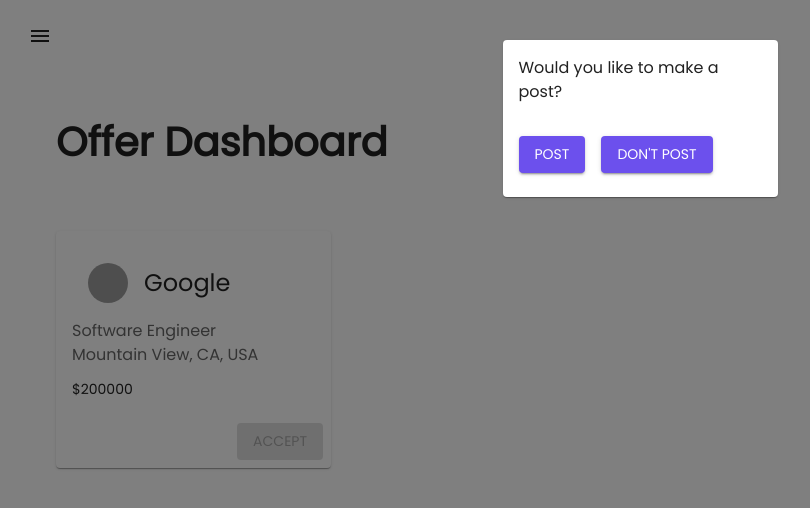
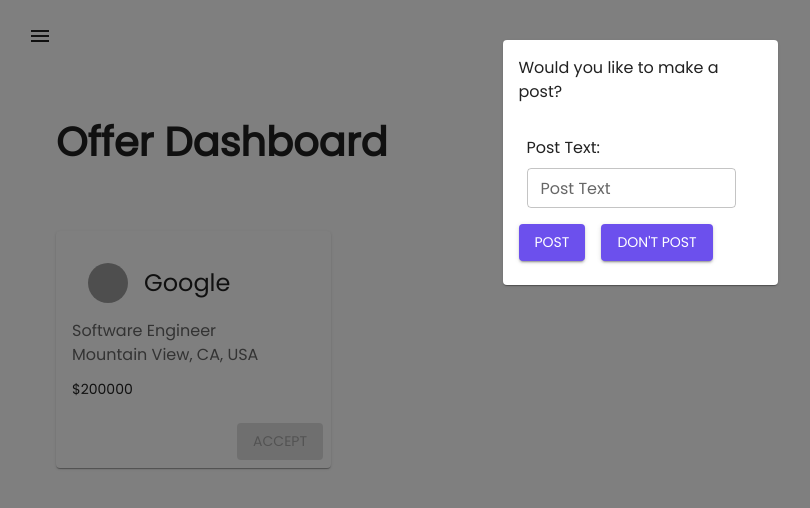
Before and after one commit to roccopolimen/nextround, a React (Create React App) app in the folder client/: page /offers in a window 1280 px wide. Both pictures are taken after a click on the button "ACCEPT". Shown: the top 508 px of the page, without its empty margins (0-810 px from the left). Built offline with nearby package versions, Linux system fonts and the light colour scheme; no server answers; grey boxes are pictures that could not be loaded.

Commit message:
Adding commit

```diff
--- a/client/src/pages/OfferDash/index.tsx
+++ b/client/src/pages/OfferDash/index.tsx
@@ -1,7 +1,15 @@
 import './style.css';
 import { useEffect, useState } from "react";
 import { Grid, Typography, useMediaQuery } from "@mui/material";
-import { Card, Avatar, CardHeader, CardContent, CardActions, Button, Modal } from "@mui/material";
+import { Card,
+    Avatar,
+    CardHeader,
+    CardContent,
+    CardActions,
+    Button,
+    Modal,
+    TextField,
+    FormGroup } from "@mui/material";
 import { ApplicationObject, CycleObject} from "typings";
 import { useGetCurrentCycle, useFinishCycles, useCreatePost } from "api";
 import SideDrawer from 'components/SideDrawer';
@@ -41,6 +49,7 @@
     const [open, setOpen] = useState(false);
     const [finishCycle, setFinishCycle] = useState(false);
     const [makePost, setMakePost] = useState(false);
+    const [postText, setPostText] = useState('');
     const BASE_CLEARBIT_URL: string = 'https://logo.clearbit.com/';
 
     // useEffect(() => {
@@ -118,7 +127,7 @@
     const mobile: boolean = useMediaQuery('(max-width: 900px)');
     let h1Size: string = mobile ? "1.75rem": "2.5rem";
     let cardWidth: number = mobile ? 225: 275;
-
+    let formWidth: number = mobile ? 175: 225;
 
     return (
         <>
@@ -134,6 +143,15 @@
                                 Would you like to make a post?
                             </Typography>
                             <br />
+                            <FormGroup sx={{width: formWidth, bgcolor: 'background.paper',
+                                 padding: 1}}>
+                                <Typography sx={{mb: 1}}>
+                                    Post Text:
+                                </Typography>
+                                <TextField id="post-text" variant="outlined"
+                                    label="Post Text" size="small" value={postText}
+                                    onChange={(e) => setPostText(e.target.value)} />
+                            </FormGroup>
                             <Button onClick={() => postOffer()} sx={{marginLeft: 'auto', marginRight: 2, mt: 1}} variant="contained">
                                 Post
                             </Button>
```
Also changed, not shown: 2 other files (tests, documents, lock files or other folders).
